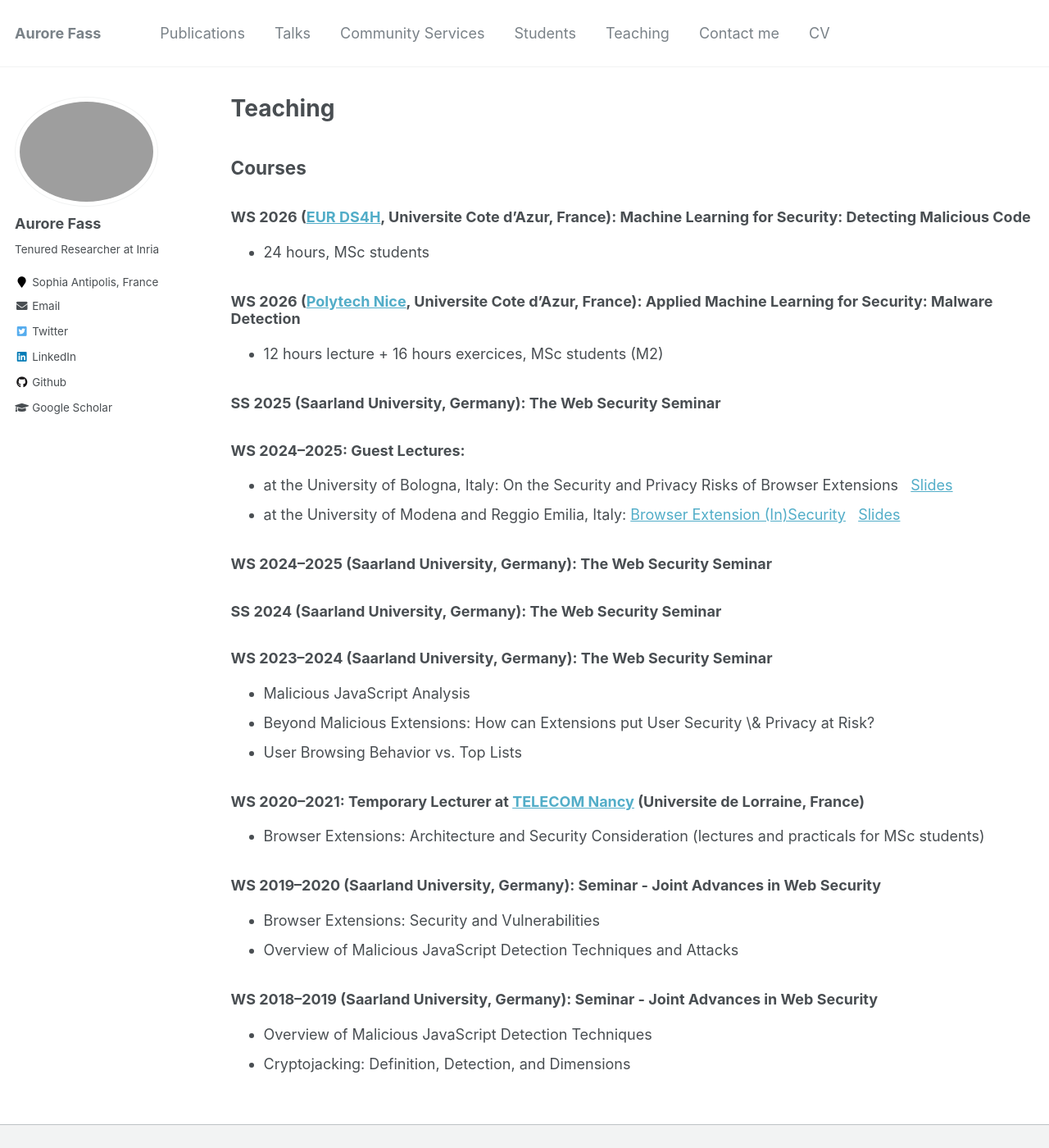
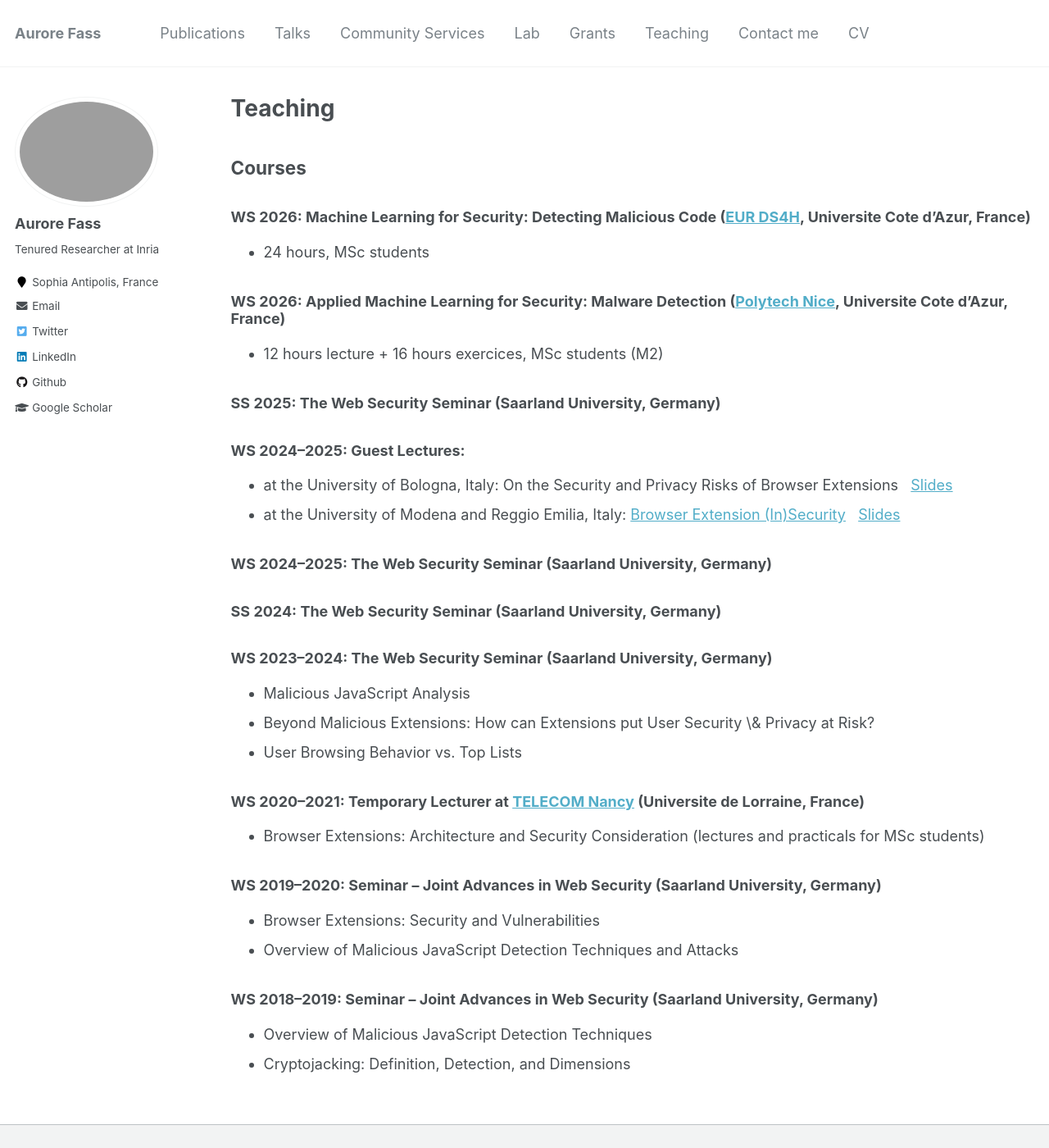
Before and after one commit to Aurore54F/aurore54f.github.io, a Jekyll site: the page built from _pages/teaching.md, in a window 1280 px wide and 1400 px high. Shown: the whole window at 82% size. Built offline with Jekyll 4.4.1, drawn with Linux system fonts in a browser that asks for light colours.

Commit message:
Some more updates + CV + grants

```diff
--- a/_data/navigation.yml
+++ b/_data/navigation.yml
@@ -9,8 +9,11 @@ main:
   - title: "Community Services"
     url: /services/
 
-  - title: "Students"
+  - title: "Lab"
     url: /lab/
+
+  - title: "Grants"
+    url: /grants/
 
   - title: "Teaching"
     url: /teaching/
@@ -24,9 +27,6 @@ main:
 #  - title: "Misc."
 #    url: /misc/
 
-#  - title: "Talks"
-#    url: /talks/
-
 #  - title: "Portfolio"
 #    url: /portfolio/
 
--- a/_pages/teaching.md
+++ b/_pages/teaching.md
@@ -9,23 +9,23 @@ author_profile: true
 
 ## Courses
 
-### WS 2026 ([EUR DS4H](https://ds4h.univ-cotedazur.eu), Universite Cote d'Azur, France): Machine Learning for Security: Detecting Malicious Code
+### WS 2026: Machine Learning for Security: Detecting Malicious Code ([EUR DS4H](https://ds4h.univ-cotedazur.eu), Universite Cote d'Azur, France)
 * 24 hours, MSc students
 
-### WS 2026 ([Polytech Nice](https://polytech.univ-cotedazur.eu), Universite Cote d'Azur, France): Applied Machine Learning for Security: Malware Detection
+### WS 2026: Applied Machine Learning for Security: Malware Detection ([Polytech Nice](https://polytech.univ-cotedazur.eu), Universite Cote d'Azur, France)
 * 12 hours lecture + 16 hours exercices, MSc students (M2)
 
-### SS 2025 (Saarland University, Germany): The Web Security Seminar
+### SS 2025: The Web Security Seminar (Saarland University, Germany)
 
 ### WS 2024--2025: Guest Lectures:
 * at the University of Bologna, Italy: On the Security and Privacy Risks of Browser Extensions &nbsp; [Slides](https://aurore54f.github.io/papers/fass2025browserextensions-bologna.talk.pdf)
 * at the University of Modena and Reggio Emilia, Italy: [Browser Extension (In)Security](https://www.fim.unimore.it/sites/dip04/files/2024-12/Seminario_Fass.pdf) &nbsp; [Slides](https://aurore54f.github.io/papers/fass2024browserextensions-modena.talk.pdf)
 
-### WS 2024--2025 (Saarland University, Germany): The Web Security Seminar
+### WS 2024--2025: The Web Security Seminar (Saarland University, Germany)
 
-### SS 2024 (Saarland University, Germany): The Web Security Seminar
+### SS 2024: The Web Security Seminar (Saarland University, Germany)
 
-### WS 2023--2024 (Saarland University, Germany): The Web Security Seminar
+### WS 2023--2024: The Web Security Seminar (Saarland University, Germany)
 * Malicious JavaScript Analysis
 * Beyond Malicious Extensions: How can Extensions put User Security \& Privacy at Risk?
 * User Browsing Behavior vs. Top Lists
@@ -33,10 +33,10 @@ author_profile: true
 ### WS 2020--2021: Temporary Lecturer at [TELECOM Nancy](http://telecomnancy.univ-lorraine.fr/en) (Universite de Lorraine, France)
 * Browser Extensions: Architecture and Security Consideration (lectures and practicals for MSc students)
 
-### WS 2019--2020 (Saarland University, Germany): Seminar - Joint Advances in Web Security
+### WS 2019--2020: Seminar -- Joint Advances in Web Security (Saarland University, Germany)
 * Browser Extensions: Security and Vulnerabilities
 * Overview of Malicious JavaScript Detection Techniques and Attacks
 
-### WS 2018--2019 (Saarland University, Germany): Seminar - Joint Advances in Web Security
+### WS 2018--2019: Seminar -- Joint Advances in Web Security (Saarland University, Germany)
 * Overview of Malicious JavaScript Detection Techniques
 * Cryptojacking: Definition, Detection, and Dimensions
```
Also changed, not shown: _pages/about.md (+4 -0 lines), _pages/grants.md (added, +28 -0 lines), _pages/lab.md (+1 -1 lines), 1 other file.
